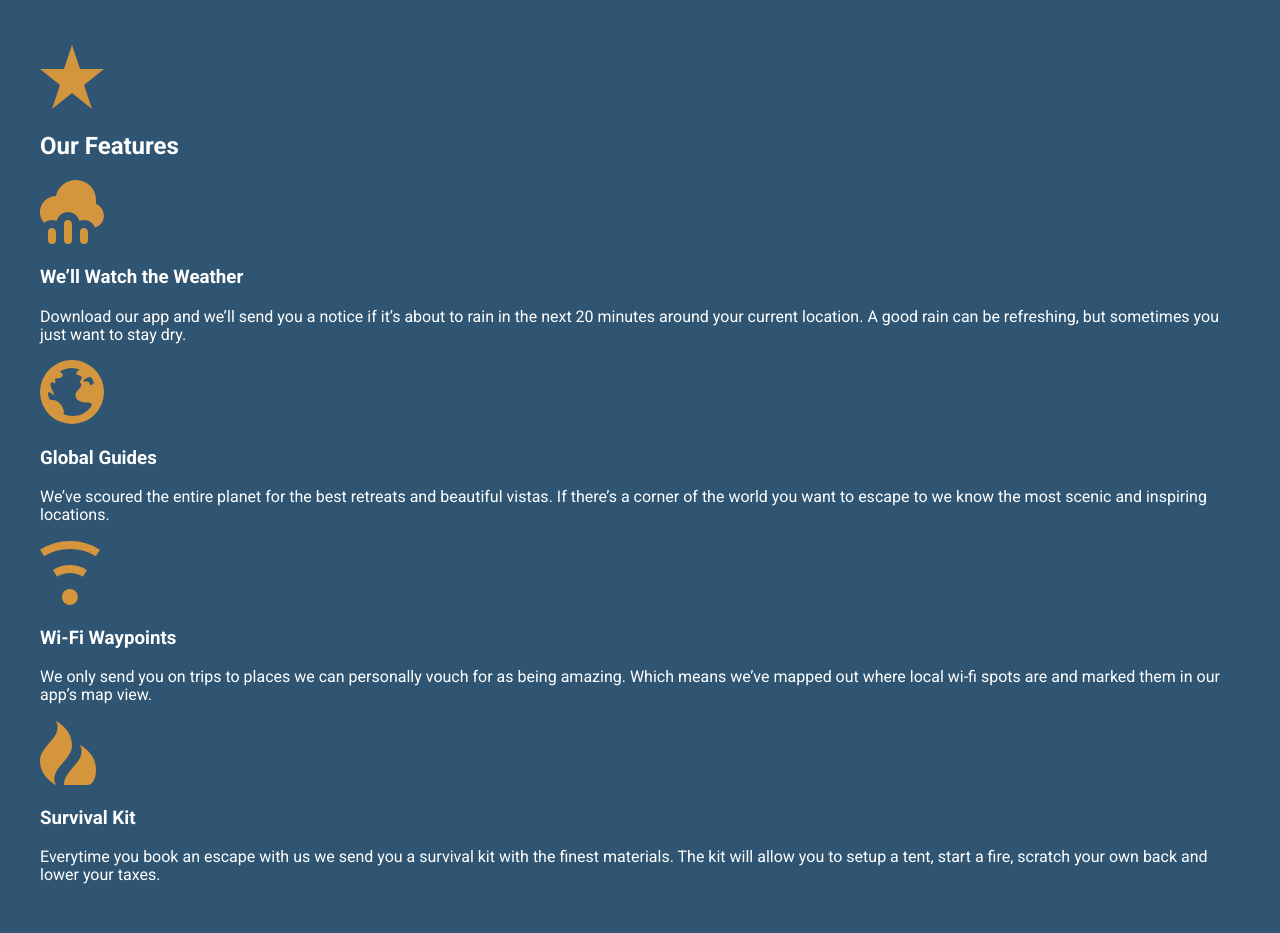
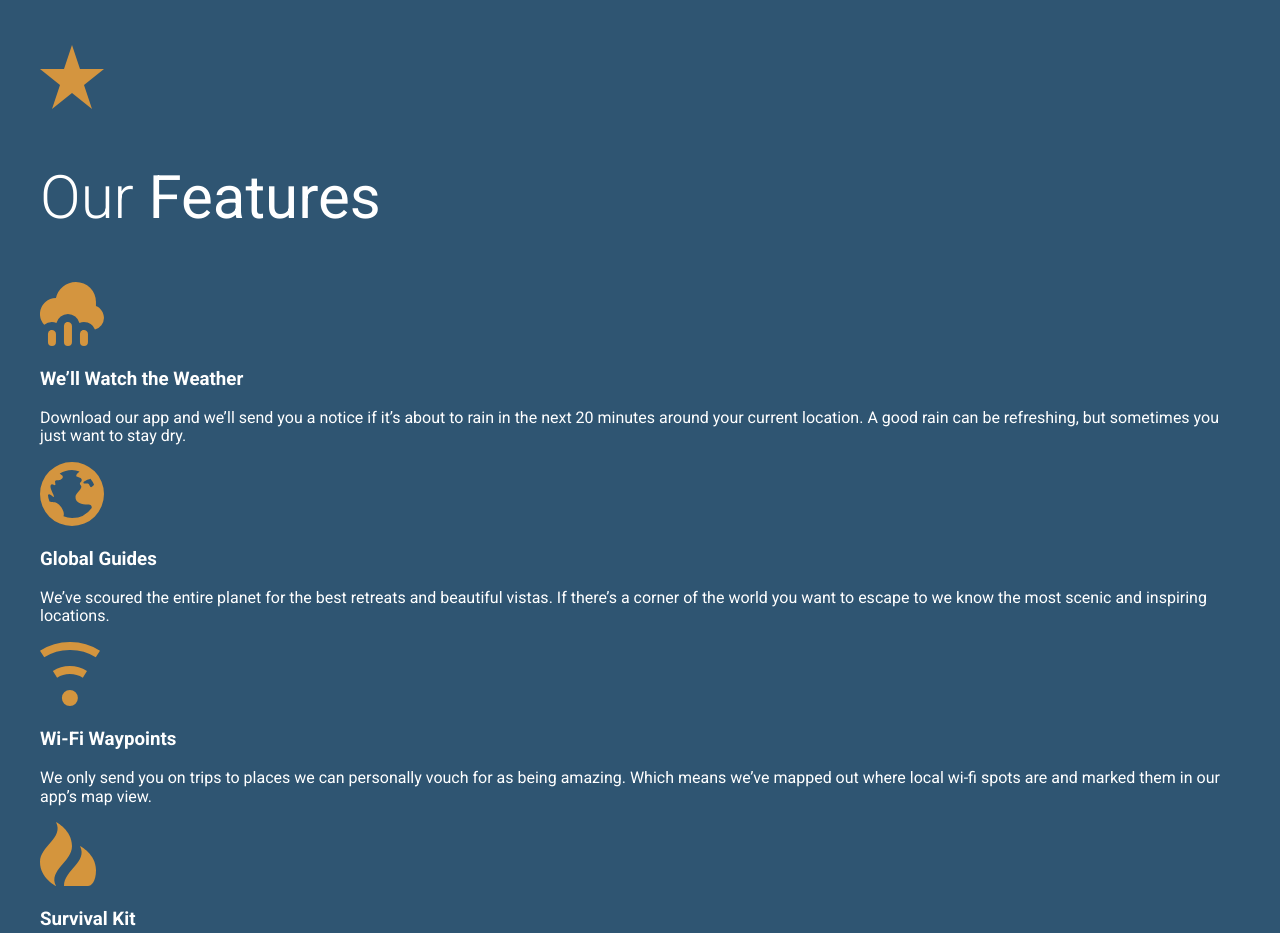
Before and after one commit to dhansan/lokasi-in, a website: page app/index.html in a window 1280 px wide. Shown: the part 2240-3173 px from the top of the page. Drawn offline with Linux system fonts and the light colour scheme.

Commit message:
Create _section-title.css file and styling font

```diff
--- /dev/null
+++ b/app/assets/styles/modules/_section-title.css
@@ -0,0 +1,4 @@
+.section-title {
+  font-size: 3.75rem;
+  font-weight: 300;
+}
--- a/app/assets/styles/styles.css
+++ b/app/assets/styles/styles.css
@@ -9,3 +9,4 @@
 @import "modules/_headline";
 @import "modules/_row";
 @import "modules/_generic-content-container";
+@import "modules/_section-title";
--- a/app/index.html
+++ b/app/index.html
@@ -73,7 +73,7 @@
   <div id="features" class="page-section page-section--blue">
     <div class="wrapper">
       <img src="assets/images/icons/star.svg">
-      <h2>Our Features</h2>
+      <h2 class="section-title">Our <strong>Features</strong></h2>
 
       <img src="assets/images/icons/rain.svg">
       <h3>We&rsquo;ll Watch the Weather</h3>
--- a/app/temp/styles/styles.css
+++ b/app/temp/styles/styles.css
@@ -651,3 +651,8 @@ a {
 .generic-content-container p a {
     font-weight: 700;
   }
+
+.section-title {
+  font-size: 3.75rem;
+  font-weight: 300;
+}
```
